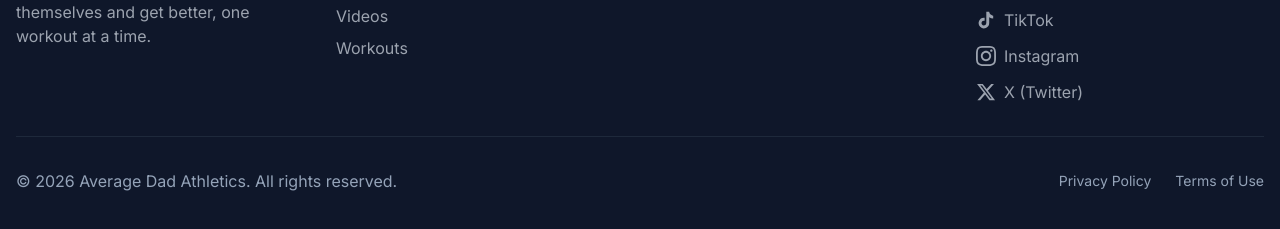
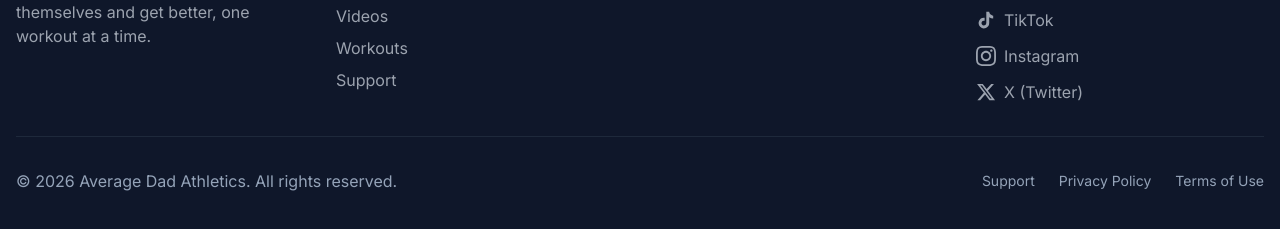
Before and after one commit to jedcrisp/Average-Dad-Athletics, a Next.js app: page / in a window 1280 px wide. Shown: the part 1568-1797 px from the top of the page. Built offline with nearby package versions, Linux system fonts and the light colour scheme; no server answers.

Commit message:
Add support link to footer and inline video playback
- Add support link to footer in Quick Links and bottom section
- Update videos page to play videos inline instead of separate view
- Videos expand in place when clicked and auto-play
- Add close button to collapse expanded videos

```diff
--- a/components/Footer.tsx
+++ b/components/Footer.tsx
@@ -27,6 +27,11 @@
               <li>
                 <Link href="/workouts" className="hover:text-white transition-colors">
                   Workouts
+                </Link>
+              </li>
+              <li>
+                <Link href="/support" className="hover:text-white transition-colors">
+                  Support
                 </Link>
               </li>
             </ul>
@@ -95,6 +100,9 @@
           <div className="flex flex-col md:flex-row justify-between items-center gap-4 text-accent-400">
             <p>&copy; {new Date().getFullYear()} Average Dad Athletics. All rights reserved.</p>
             <div className="flex gap-6 text-sm">
+              <Link href="/support" className="hover:text-white transition-colors">
+                Support
+              </Link>
               <Link href="/privacy" className="hover:text-white transition-colors">
                 Privacy Policy
               </Link>
```
